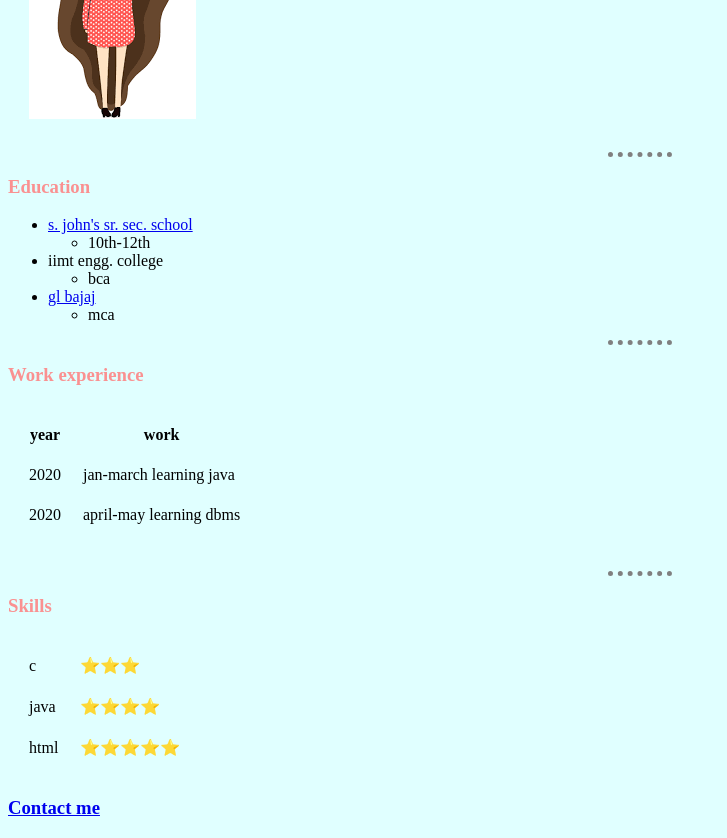
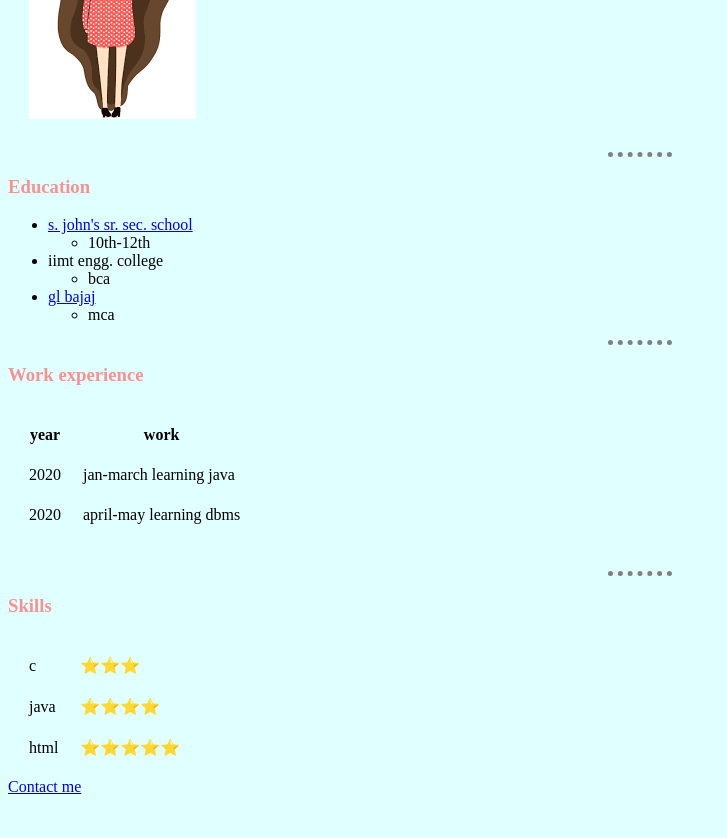
Before and after one commit to Arushi22/CV, a plain HTML site: page index.html in a window 1280 px wide. Shown: the part 211-1049 px from the top of the page, without its empty margins (0-727 px from the left). After the commit the page ends 1015 px from the top, so only its background shows below. Drawn offline with Linux system fonts and the light colour scheme.

Commit message:
link updated

```diff
--- a/index.html
+++ b/index.html
@@ -88,7 +88,7 @@
                                 </tr>
                             </table>
 
-                            <h3><a href="file:///E:/HTML-CSS-JS/contactMe.html">Contact me</a></h3>
+                            <a href="contactMe.html">Contact me</a>
 
         </body>
 
```
